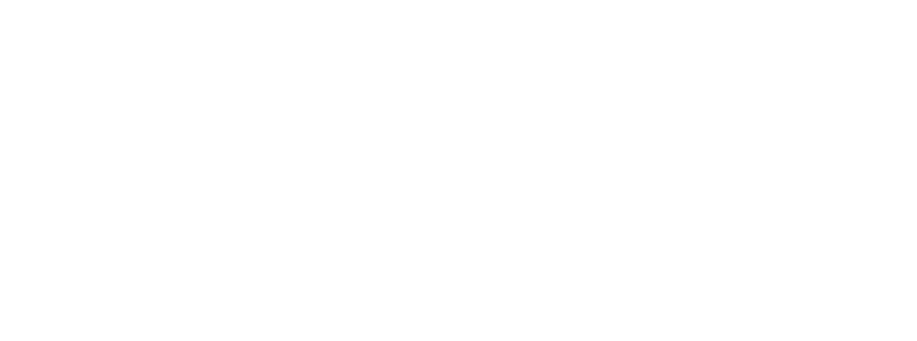
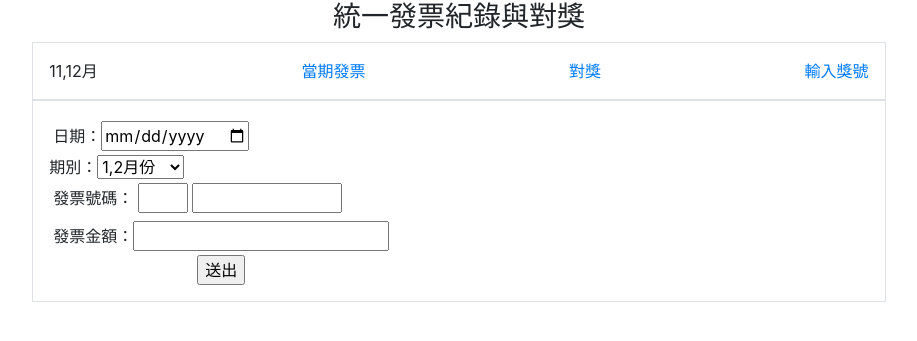
Before and after one commit to wdaweb/invoice-ZHE-JIA, a PHP site: page / in a window 1280 px wide. Before the commit the part shown is empty. Shown: the top 341 px of the page, without its empty margins (181-1098 px from the left). Run offline with PHP 8.4, Linux system fonts and the light colour scheme.

Commit message:
輸入發票+資料庫功能

```diff
--- a/index.php
+++ b/index.php
@@ -5,8 +5,25 @@
     <meta name="viewport" content="width=device-width, initial-scale=1.0">
     <meta http-equiv="X-UA-Compatible" content="ie=edge">
     <title>統一發票紀錄及對獎系統</title>
+    <link rel="stylesheet" href="https://cdn.jsdelivr.net/npm/bootstrap@4.5.3/dist/css/bootstrap.min.css" integrity="sha384-TX8t27EcRE3e/ihU7zmQxVncDAy5uIKz4rEkgIXeMed4M0jlfIDPvg6uqKI2xXr2" crossorigin="anonymous">
 </head>
 <body>
+    <?php
+    if(isset($_GET['do'])){
+
+        $file=$_GET['do'].".php";
+        include $file;
+    }else {
+    include_once "main.php";
+    }
+
+
+
+    ?>
+
+<script src="https://code.jquery.com/jquery-3.5.1.slim.min.js" integrity="sha384-DfXdz2htPH0lsSSs5nCTpuj/zy4C+OGpamoFVy38MVBnE+IbbVYUew+OrCXaRkfj" crossorigin="anonymous"></script>
+<script src="https://cdn.jsdelivr.net/npm/bootstrap@4.5.3/dist/js/bootstrap.bundle.min.js" integrity="sha384-ho+j7jyWK8fNQe+A12Hb8AhRq26LrZ/JpcUGGOn+Y7RsweNrtN/tE3MoK7ZeZDyx" crossorigin="anonymous"></script>
 
 </body>
+
 </html>
--- /dev/null
+++ b/invoice.php
@@ -0,0 +1 @@
+發票檔案
--- /dev/null
+++ b/main.php
@@ -0,0 +1,53 @@
+<h3 class="text-center">統一發票紀錄與對獎</h3>
+
+
+<div class="container"></div>
+    <div class="col-8 d-flex justify-content-between mx-auto p-3 border">
+    <?php
+        $month=[
+            1=>"1,2月",
+            2=>"3,4月",
+            3=>"5,6月",
+            4=>"7,8月",
+            5=>"9,10月",
+            6=>"11,12月",
+        ];
+
+        $m=ceil(date("m")/2);
+
+    ?>
+
+        <div class="text-center"><?=$month[$m];?></div>
+        <div class="text-center">
+            <a href="">當期發票</a>
+            </div>
+        <div class="text-center">
+            <a href="">對獎</a>
+            </div>
+        <div class="text-center">
+            <a href="">輸入獎號</a>
+            </div>
+    </div>
+    <div class="col-8 d-flex justify-content-between mx-auto p-3 border">
+        <form action="api/add_invoice.php" method="post">
+        <div class="p-1">日期：<input type="date" name="date"></div>
+        期別：<select name="period" >
+            <option value="1">1,2月份</option>
+            <option value="2">3,4月份</option>
+            <option value="3">5,6月份</option>
+            <option value="4">7,8月份</option>
+            <option value="5">9,10月份</option>
+            <option value="6">11,12月份</option>
+        </select>
+        <div class="p-1">發票號碼：
+            <input type="text" name="code" style="width:50px">
+            <input type="number" name="number" style="width:150px">
+        </div>
+        <div class="p-1">發票金額：<input type="number" name="payment"></div>
+        <div class="text-center"><input  type="submit" value="送出"  ></div>
+        </form>
+
+
+    </div>
+
+</div>
```
Also changed, not shown: api/add_invoice.php (+7 -1 lines), README.md.
